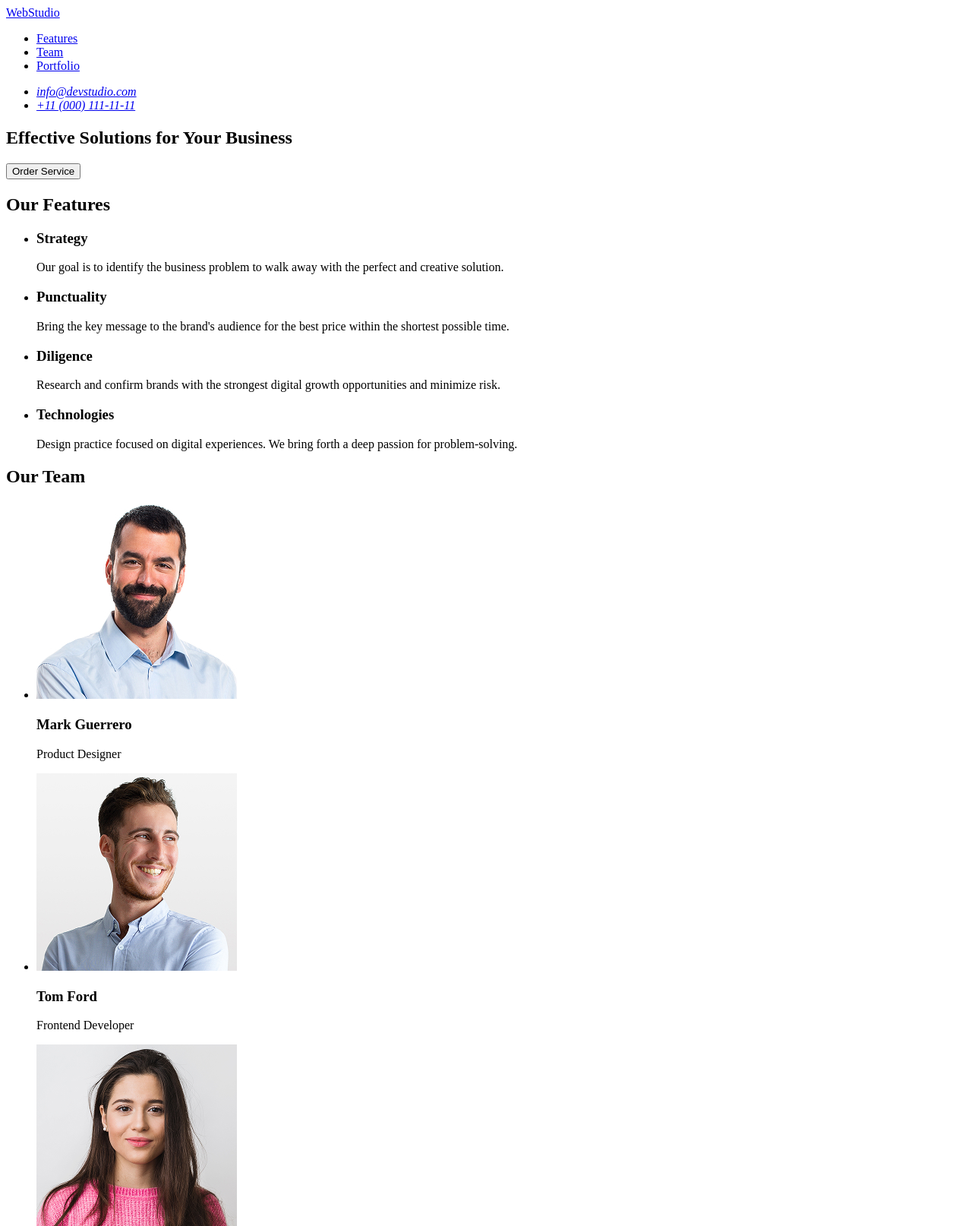
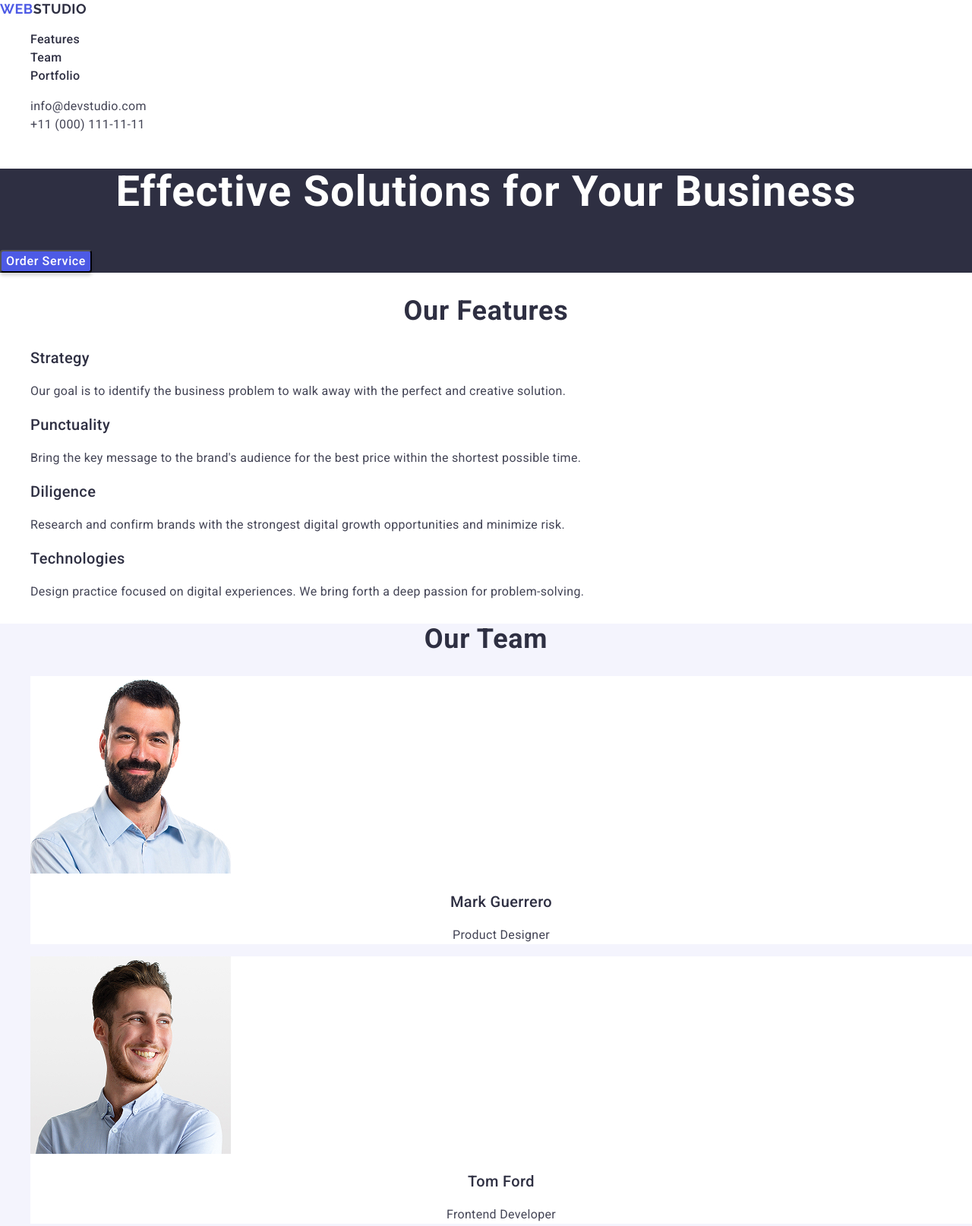
Before and after one commit to maria-kushch/goit-markup-hw-02, a plain HTML site: page index.html in a window 1280 px wide. Shown: the top 1614 px of the page at 76% size. Drawn offline with nearby package versions, Linux system fonts and the light colour scheme.

Commit message:
css basic styles added

```diff
--- /dev/null
+++ b/css/features.css
@@ -0,0 +1,3 @@
+.ulfeatures {
+  list-style: none;
+}
--- /dev/null
+++ b/css/footer.css
@@ -0,0 +1,18 @@
+#footer {
+  background-color: #2e2f42;
+}
+
+.studiowhite {
+  font-family: 'Raleway', sans-serif;
+  font-weight: 700;
+  font-size: 18px;
+  line-height: 1.33333;
+  letter-spacing: 0.03em;
+  text-transform: uppercase;
+  color: #f4f4fd;
+  text-decoration: none;
+}
+
+#footer p {
+  color: #f4f4fd;
+}
--- /dev/null
+++ b/css/header.css
@@ -0,0 +1,68 @@
+body {
+  font-family: 'Roboto', sans-serif;
+}
+
+p {
+  font-weight: 400;
+  font-size: 16px;
+  line-height: 1.5;
+  letter-spacing: 0.02em;
+  color: #434455;
+}
+
+h3 {
+  font-weight: 500;
+  font-size: 20px;
+  line-height: 1.2;
+  letter-spacing: 0.02em;
+  color: #2e2f42;
+}
+
+#header {
+  color: #ffff;
+}
+
+.logo {
+  color: #4d5ae5;
+  font-family: 'Raleway', sans-serif;
+  font-weight: 700;
+  font-size: 18px;
+  line-height: 1.33333;
+  letter-spacing: 0.03em;
+  text-transform: uppercase;
+  text-decoration: none;
+}
+
+.studio {
+  font-family: 'Raleway', sans-serif;
+  font-weight: 700;
+  font-size: 18px;
+  line-height: 1.33333;
+  letter-spacing: 0.03em;
+  text-transform: uppercase;
+  color: #2e2f42;
+  text-decoration: none;
+}
+
+.navigation a {
+  font-weight: 500;
+  font-size: 16px;
+  line-height: 1.5;
+  letter-spacing: 0.02em;
+  color: #2e2f42;
+  text-decoration: none;
+}
+
+.address a {
+  color: #434455;
+  font-weight: 400;
+  font-size: 16px;
+  line-height: 1.5;
+  letter-spacing: 0.02em;
+  text-decoration: none;
+  font-style: normal;
+}
+
+.ul-address {
+  list-style: none;
+}
--- /dev/null
+++ b/css/hero.css
@@ -0,0 +1,24 @@
+#hero {
+  background-color: #2e2f42;
+}
+
+h1 {
+  font-weight: 700;
+  font-size: 56px;
+  line-height: 1.07143;
+  letter-spacing: 0.02em;
+  text-align: center;
+  color: #fff;
+}
+
+button {
+  font-weight: 500;
+  font-size: 16px;
+  line-height: 1.5;
+  letter-spacing: 0.04em;
+  color: #fff;
+  border-radius: 4px;
+
+  box-shadow: 0 4px 4px 0 rgba(0, 0, 0, 0.15);
+  background: #4d5ae5;
+}
--- /dev/null
+++ b/css/main.css
@@ -0,0 +1,7 @@
+@import './common.css';
+@import './features.css';
+@import './footer.css';
+@import './header.css';
+@import './hero.css';
+@import './portfolio.css';
+@import './team.css'
--- /dev/null
+++ b/css/team.css
@@ -0,0 +1,26 @@
+h2 {
+  font-weight: 700;
+  font-size: 36px;
+  line-height: 1.11111;
+  letter-spacing: 0.02em;
+  text-align: center;
+  color: #2e2f42;
+}
+
+.images-team,
+.images {
+  list-style: none;
+}
+
+#team {
+  background-color: #f4f4fd;
+}
+
+.images-team li {
+  background-color: #fff;
+}
+
+.images-team h3,
+.images-team p {
+  text-align: center;
+}
--- a/index.html
+++ b/index.html
@@ -5,24 +5,44 @@
     <meta name="viewport" content="width=device-width, initial-scale=1.0" />
     <meta name="description" content="" />
     <meta name="keywords" content="" />
+    <link rel="preconnect" href="https://fonts.googleapis.com" />
+    <link rel="preconnect" href="https://fonts.gstatic.com" crossorigin />
+    <link
+      href="https://fonts.googleapis.com/css2?family=Raleway:ital,wght@0,100..900;1,100..900&family=Roboto:ital,wght@0,100..900;1,100..900&display=swap"
+      rel="stylesheet"
+    />
+    <link
+      rel="stylesheet"
+      href="https://cdnjs.cloudflare.com/ajax/libs/modern-normalize/3.0.1/modern-normalize.min.css"
+      integrity="sha512-q6WgHqiHlKyOqslT/lgBgodhd03Wp4BEqKeW6nNtlOY4quzyG3VoQKFrieaCeSnuVseNKRGpGeDU3qPmabCANg=="
+      crossorigin="anonymous"
+      referrerpolicy="no-referrer"
+    />
     <link rel="shortcut icon" href="favicon.ico" type="image/x-icon" />
     <title>WebStudio</title>
+    <link rel="stylesheet" href="./css/main.css" />
+    <link rel="stylesheet" href="./css/header.css" />
   </head>
   <body>
     <header id="header">
-      <a href="./index.html"
-        >WebStudio</a>
-      <nav>
+      <a class="logo" href="./index.html"
+        >Web<span class="studio">Studio</span></a
+      >
+      <nav class="navigation">
         <ul>
           <li><a href="#features">Features</a></li>
           <li><a href="#team">Team</a></li>
           <li><a href="#portfolio">Portfolio</a></li>
         </ul>
       </nav>
-      <address>
-        <ul>
-          <li><a href="mailto:info@devstudio.com">info@devstudio.com</a></li>
-          <li><a href="tel:+110001111111">+11 (000) 111-11-11</a></li>
+      <address class="address">
+        <ul class="ul-address">
+          <li class="li-address">
+            <a href="mailto:info@devstudio.com">info@devstudio.com</a>
+          </li>
+          <li class="li-address">
+            <a href="tel:+110001111111">+11 (000) 111-11-11</a>
+          </li>
         </ul>
       </address>
     </header>
@@ -36,7 +56,7 @@
       <section id="features">
         <h2>Our Features</h2>
         <!-- h2 will be hidden trough css - validator gave me an error dur to this -->
-        <ul>
+        <ul class="ulfeatures">
           <li>
             <h3>Strategy</h3>
             <p>
@@ -70,7 +90,7 @@
       <!-- Team -->
       <section id="team">
         <h2>Our Team</h2>
-        <ul>
+        <ul class="images-team">
           <li>
             <img
               src="./images/team-1.jpg"
@@ -113,10 +133,77 @@
           </li>
         </ul>
       </section>
+      <!-- portfolio -->
+      <section id="portfolio">
+        <h2>Our Portfolio</h2>
+        <ul class="images">
+          <li>
+            <img
+              src="./images/Media-1.jpg"
+              alt="Cashless Payment Image"
+              width="360"
+              height="300"
+            />
+            <h3>Banking App</h3>
+            <p>App</p>
+          </li>
+          <li>
+            <img
+              src="./images/Media-2.jpg"
+              alt="Banking App Image"
+              width="360"
+              height="300"
+            />
+            <h3>Cashless Payment</h3>
+            <p>Marketing</p>
+          </li>
+          <li>
+            <img
+              src="./images/Media-3.jpg"
+              alt="Meditation App Image"
+              width="360"
+              height="300"
+            />
+            <h3>Meditation App</h3>
+            <p>App</p>
+          </li>
+          <li>
+            <img
+              src="./images/Media-4.jpg"
+              alt="Taxi Service Image"
+              width="360"
+              height="300"
+            />
+            <h3>Taxi Service</h3>
+            <p>Marketing</p>
+          </li>
+          <li>
+            <img
+              src="./images/Media-5.jpg"
+              alt="Screen Illustrations Image"
+              width="360"
+              height="300"
+            />
+            <h3>Screen Illustrations</h3>
+            <p>Design</p>
+          </li>
+          <li>
+            <img
+              src="./images/Media-6.jpg"
+              alt="Online Courses Image"
+              width="360"
+              height="300"
+            />
+            <h3>Online Courses</h3>
+            <p>Marketing</p>
+          </li>
+        </ul>
+      </section>
     </main>
     <footer id="footer">
-      <a href="./index.html">
-        WebStudio</a>
+      <a class="logo" href="./index.html"
+        >Web<span class="studiowhite">Studio</span></a
+      >
       <p>
         Increase the flow of customers and sales for your business with digital
         marketing & growth solutions.
```
Also changed, not shown: css/common.css (added), css/portfolio.css (added), images/Media-1.jpg (added), images/Media-2.jpg (added), images/Media-3.jpg (added), images/Media-4.jpg (added), images/Media-5.jpg (added), images/Media-6.jpg (added), 1 other file.
